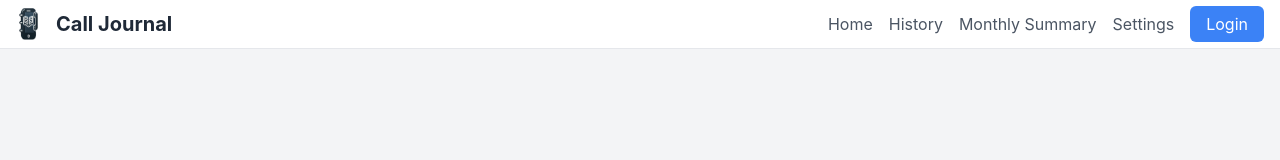
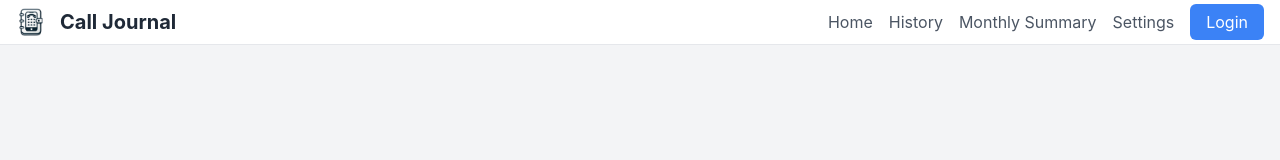
Before and after one commit to Hitanshu-codes/Call_Journal, a React (Create React App) app in the folder frontend/: page /login in a window 1280 px wide. Shown: the top 160 px of the page. Built offline with nearby package versions, Linux system fonts and the light colour scheme; no server answers.

Commit message:
Logo fixed

```diff
--- a/frontend/public/index.html
+++ b/frontend/public/index.html
@@ -3,7 +3,7 @@
 
 <head>
   <meta charset="utf-8" />
-  <link rel="icon" href="%PUBLIC_URL%/call journal transparent.png" />
+  <link rel="icon" href="%PUBLIC_URL%/2.png" />
   <meta name="viewport" content="width=device-width, initial-scale=1" />
   <meta name="theme-color" content="#000000" />
   <meta name="description" content="Web site created using create-react-app" />
--- a/frontend/src/components/Navbar.js
+++ b/frontend/src/components/Navbar.js
@@ -1,5 +1,5 @@
 import { Link } from "react-router-dom"
-import logo from "../assets/call journal transparent.png"
+import logo from "../assets/2.png"
 function Navbar({ user, logout }) {
     return (
         <nav className="bg-white dark:bg-gray-800 border-b border-gray-200 dark:border-gray-700">
@@ -7,7 +7,7 @@ function Navbar({ user, logout }) {
 
                 <Link to="/" className="text-xl font-bold text-gray-800 dark:text-white pl-0">
                     <div className="flex items-center gap-2">
-                        <img src={logo} alt="Call Journal" className="w-8 h-8 pr-2 m-0" />
+                        <img src={logo} alt="Call Journal" className="w-9 h-7 pr-2 m-0" />
                         <h1>Call Journal</h1>
                     </div>
 
```
Also changed, not shown: frontend/public/2.png (added), frontend/src/assets/2.png (added).
